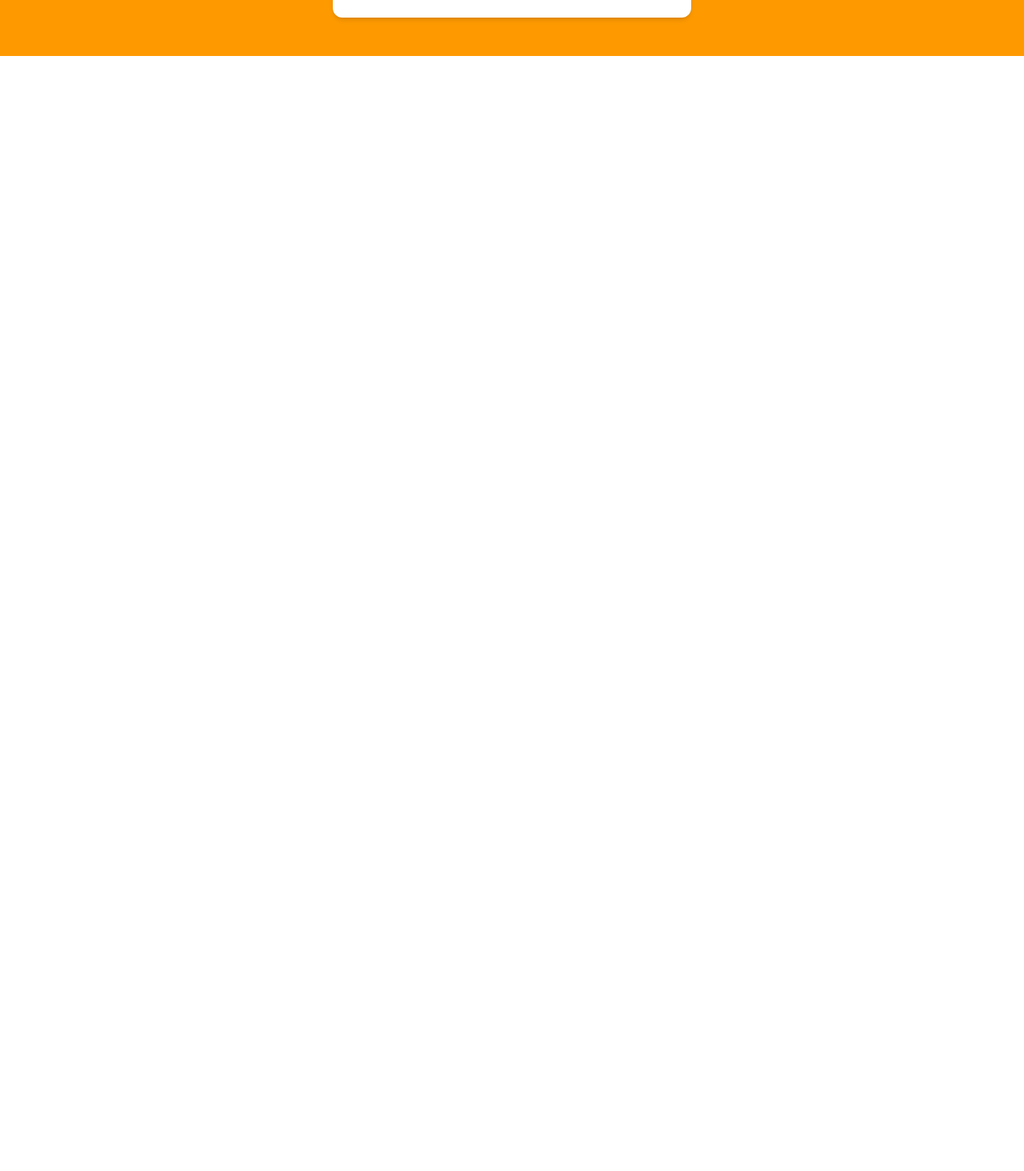
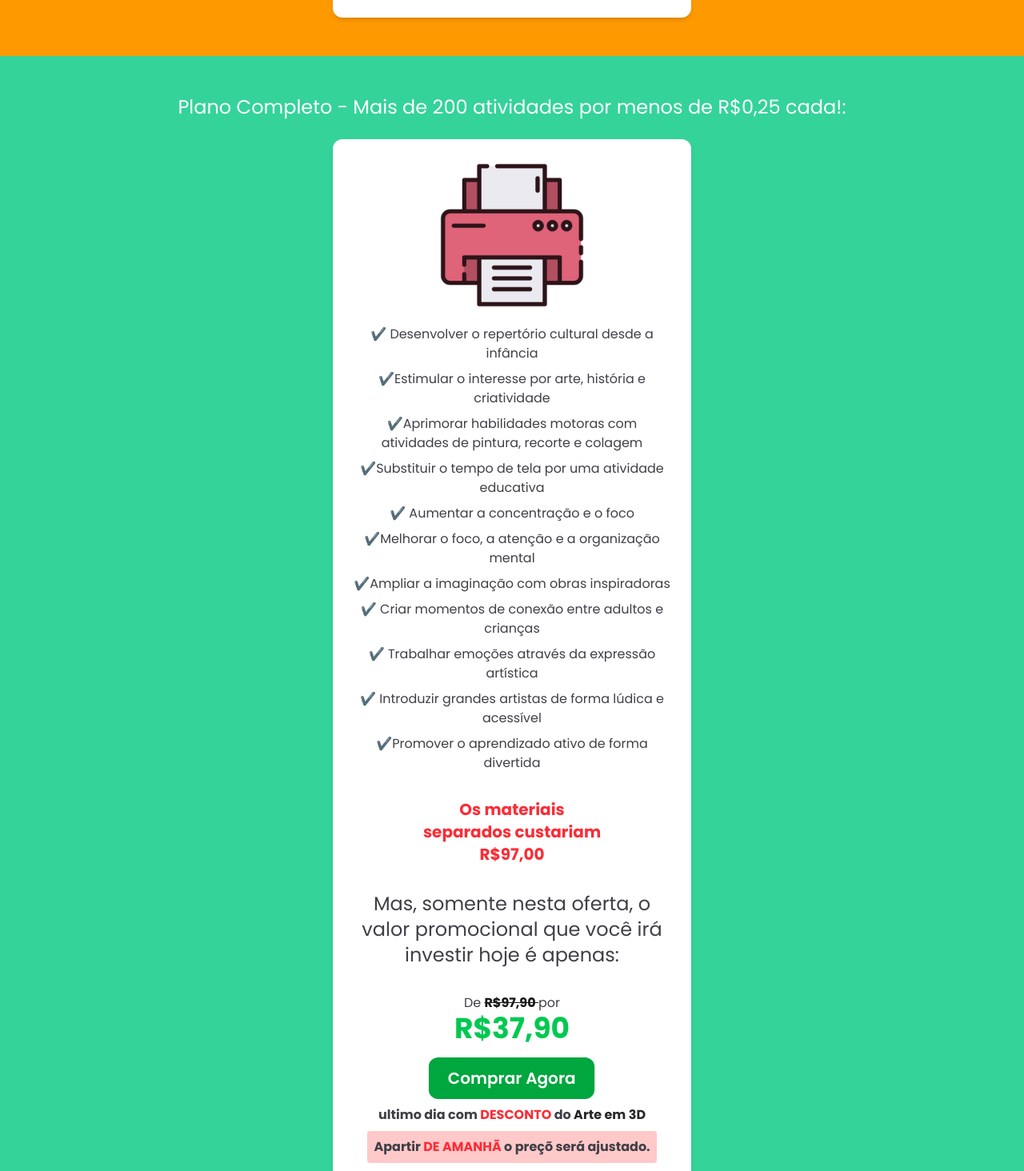
Before and after one commit to Jhoelber/pdfs, a React (Vite) app: page / in a window 1280 px wide. Shown: the part 8385-9849 px from the top of the page at 80% size. Before the commit the page ends 8455 px from the top, so only its background shows below. Built offline with nearby package versions, Linux system fonts and the light colour scheme.

Commit message:
terminado

```diff
--- a/src/components/PrimeiraSection.tsx
+++ b/src/components/PrimeiraSection.tsx
@@ -392,9 +392,58 @@ export const PrimeiraSection = () => {
         </div>
       </section>
 
+      <section className="mx-auto px-4 sm:px-6 lg:px-8 py-12 bg-[#34d399]">
+        <h1 className="text-white text-center text-2xl mb-6">
+          Plano Completo - Mais de 200 atividades por menos de R$0,25 cada!:</h1>
+
+        <div className="mx-auto max-w-md flex flex-col items-center p-6 bg-white rounded-xl text-center shadow-md">
+          <img
+            className="w-32 sm:w-40 md:w-48 mb-4 animate-pulse-scale"
+            src="./impressora.png"
+            alt="Impressora 3D"
+          />
+
+          <div className="flex flex-col gap-2">
+
+            <p>✔️ Desenvolver o repertório cultural desde a infância</p>
+            <p> ✔️Estimular o interesse por arte, história e criatividade</p>
+            <p>
+              ✔️Aprimorar habilidades motoras com atividades de pintura, recorte e colagem</p>
+            <p>
+              ✔️Substituir o tempo de tela por uma atividade educativa</p>
+            <p>✔️ Aumentar a concentração e o foco</p>
+            <p> ✔️Melhorar o foco, a atenção e a organização mental</p>
+            <p> ✔️Ampliar a imaginação com obras inspiradoras</p>
+            <p>
+              ✔️  Criar momentos de conexão entre adultos e crianças</p>
+            <p>
+              ✔️ Trabalhar emoções através da expressão artística</p>
+            <p>
+              ✔️ Introduzir grandes artistas de forma lúdica e acessível</p>
+            <p>✔️Promover o aprendizado ativo de forma divertida </p>
+          </div>
+          <h1 className="text-xl text-red-500 font-extrabold mx-22 py-8">Os materiais separados custariam R$97,00</h1>
+          <p className="text-2xl pb-8">Mas, somente nesta oferta, o valor promocional que você irá investir hoje é apenas:</p>
+          <h2>De <span className="text-neutral-900 font-extrabold line-through"> R$97,90 </span>por</h2>
+
+          <h2 className="text-green-500 mb-4 text-4xl font-bold ">R$37,90</h2>
+
+          <a
+            href="https://www.youtube.com/watch?v=co-4gkvjNvw"
+            className="animate-pulse-scale-button text-white inline-flex items-center justify-center rounded-xl px-6 py-3 text-lg sm:text-xl font-semibold bg-green-600 hover:bg-green-700 w-full sm:w-auto"
+          >
+            Comprar Agora
+          </a>
+          <p className="font-bold py-2 animate-pulse-scale">ultimo dia com <span className="text-red-500">DESCONTO</span> do <span className="text-neutral-800">Arte em 3D</span></p>
+          <p className="font-bold bg-red-200 p-2 rounded-sm">Apartir <span className="text-red-500">DE AMANHÃ</span> o preçõ será ajustado.</p>
+        </div>
+      </section>
 
 
-
+      <section className="flex flex-col bg-zinc-200 mx-auto px-4 sm:px-6 lg:px-8 py-12 items-center">
+        <h1 className="text-center text-zinc-700 text-2xl ">Ficou com dúvidas? Converse com a gente no WhatsApp!</h1>
+        <a href="#"> <img src="./whats.png" className="w-46" alt="" /></a>
+      </section>
 
 
 
```
Also changed, not shown: public/whats.png (added).
